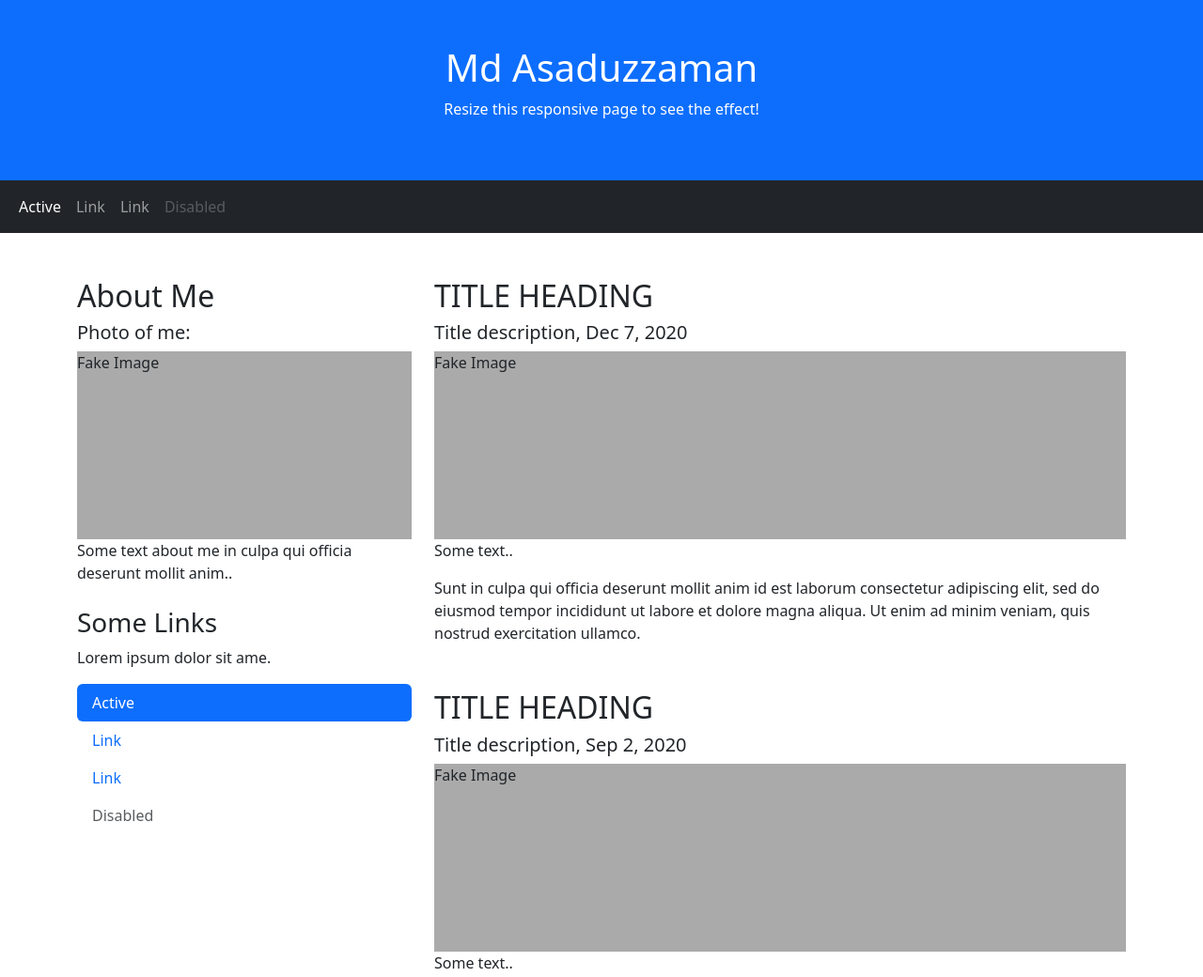
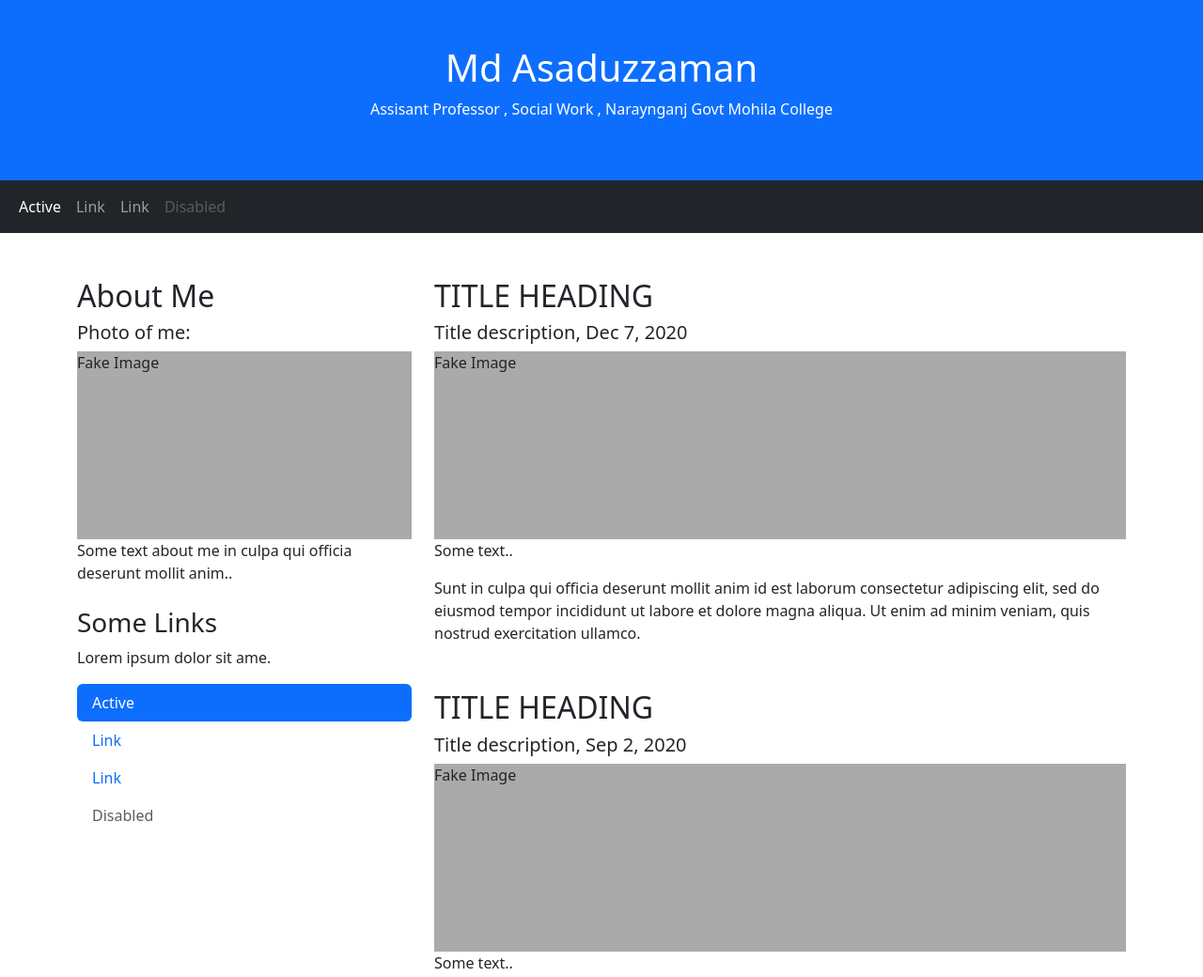
Before and after one commit to polashdu1987/polashdu1987.github.io, a plain HTML site: page index.html in a window 1280 px wide. Shown: the top 1040 px of the page at 94% size. Drawn offline with nearby package versions, Linux system fonts and the light colour scheme.

Commit message:
index.html

```diff
--- a/index.html
+++ b/index.html
@@ -17,7 +17,7 @@
 
 <div class="p-5 bg-primary text-white text-center">
   <h1> Md Asaduzzaman</h1>
-  <p>Resize this responsive page to see the effect!</p>
+  <p>Assisant Professor , Social Work , Naraynganj Govt Mohila College </p>
 </div>
 
 <nav class="navbar navbar-expand-sm bg-dark navbar-dark">
```
